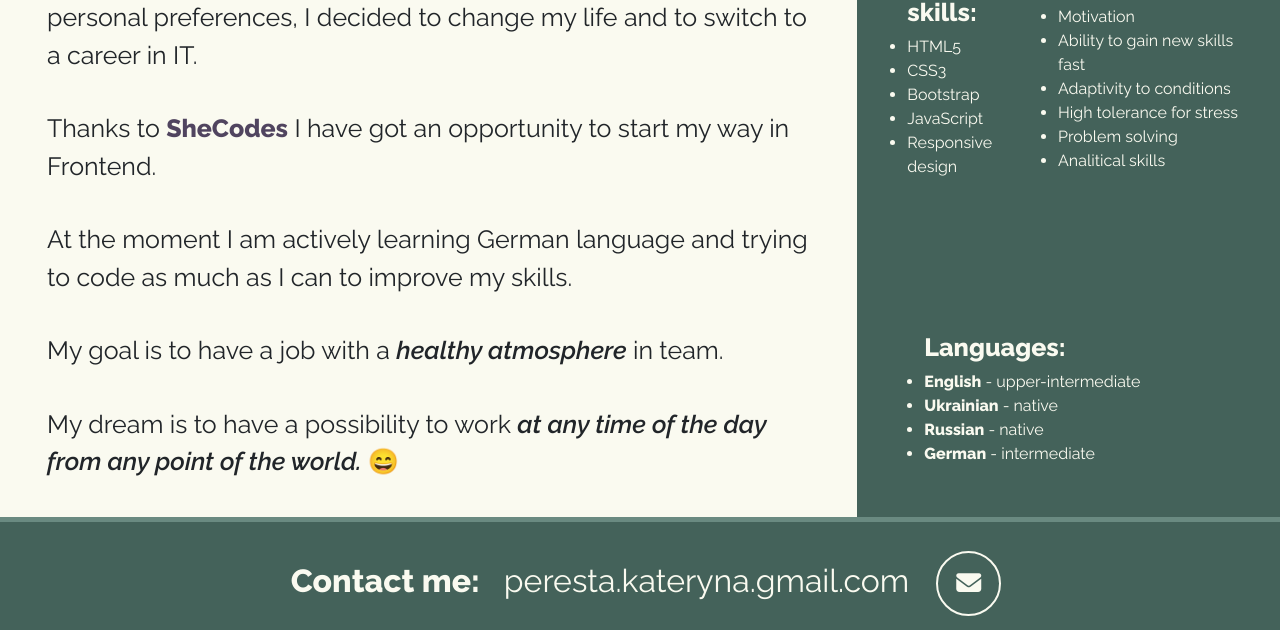
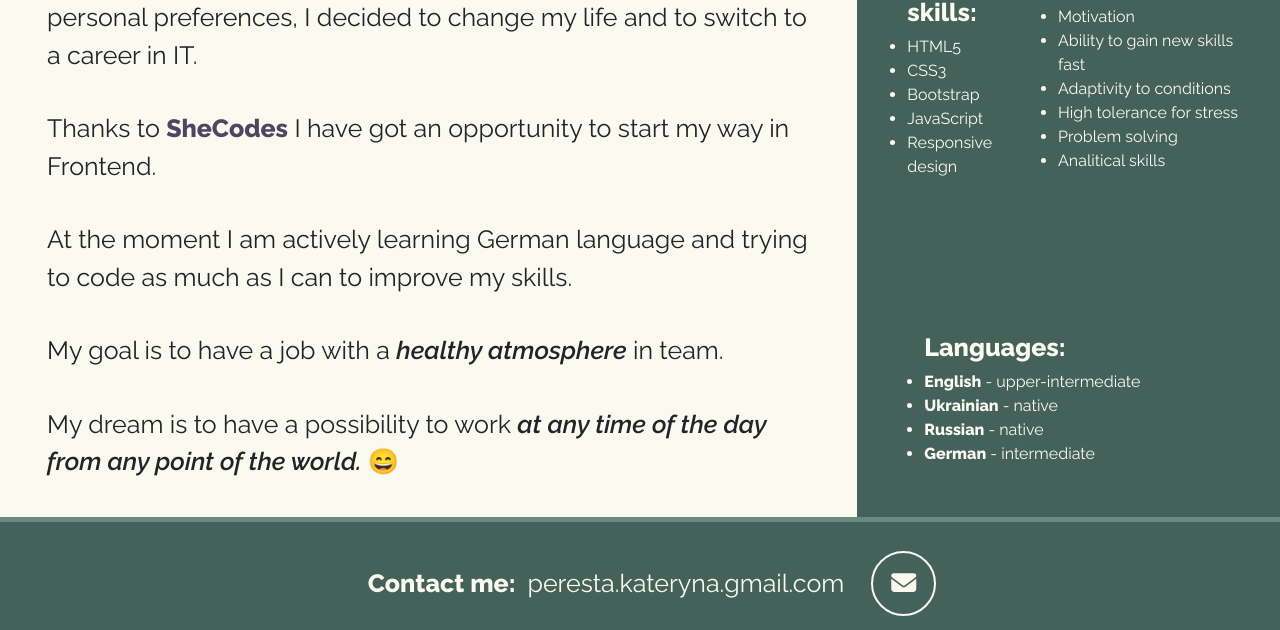
Before and after one commit to Kailhart/Portfolio, a plain HTML site: page about.html in a window 1280 px wide. Shown: the part 597-1227 px from the top of the page. Drawn offline with nearby package versions, Linux system fonts and the light colour scheme.

Commit message:
footer fixed

```diff
--- a/about.html
+++ b/about.html
@@ -134,7 +134,7 @@
       <div class="mail-me row mx-0 mb-3 justify-content-center">
         <h3 class="col-md-auto mx-0 my-1">Contact me:</h3>
         <div
-          class="col-md-auto row justify-content-center align-items-baseline"
+          class="col-md-auto row justify-content-center align-items-baseline p-0"
         >
           <p class="col-auto mx-0 my-1">peresta.kateryna.gmail.com</p>
           <a
--- a/styles/style.css
+++ b/styles/style.css
@@ -75,7 +75,7 @@ footer .mail-me {
 
 footer :is(h3, p) {
   color: var(--light-color);
-  font-size: 32px;
+  font-size: 25px;
   line-height: 40px;
 }
 
@@ -354,7 +354,7 @@ footer .open-sourced a {
 }
 
 @media (max-width: 768px) {
-  header ul{
+  header ul {
     padding-left: 5px;
     justify-content: space-evenly;
   }
@@ -417,7 +417,8 @@ footer .open-sourced a {
     font-size: 40px;
   }
 
-  .summary :is(p, li), .my-story p{
+  .summary :is(p, li),
+  .my-story p {
     font-size: 18px;
   }
 
```
Also changed, not shown: contacts.html (+1 -1 lines), index.html (+1 -1 lines), work.html (+1 -1 lines).
